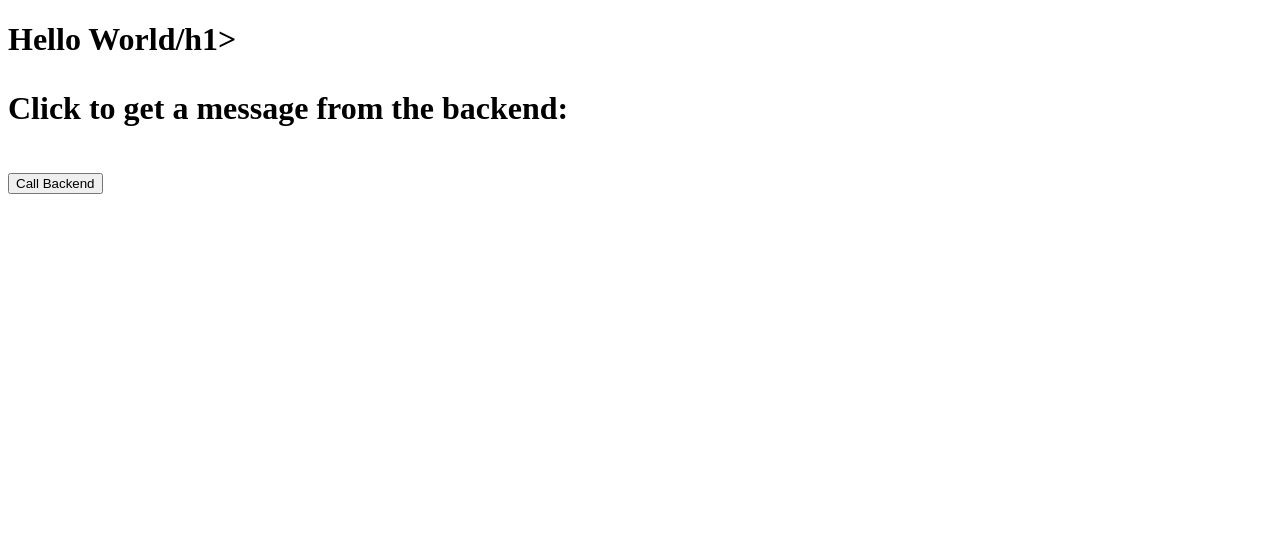
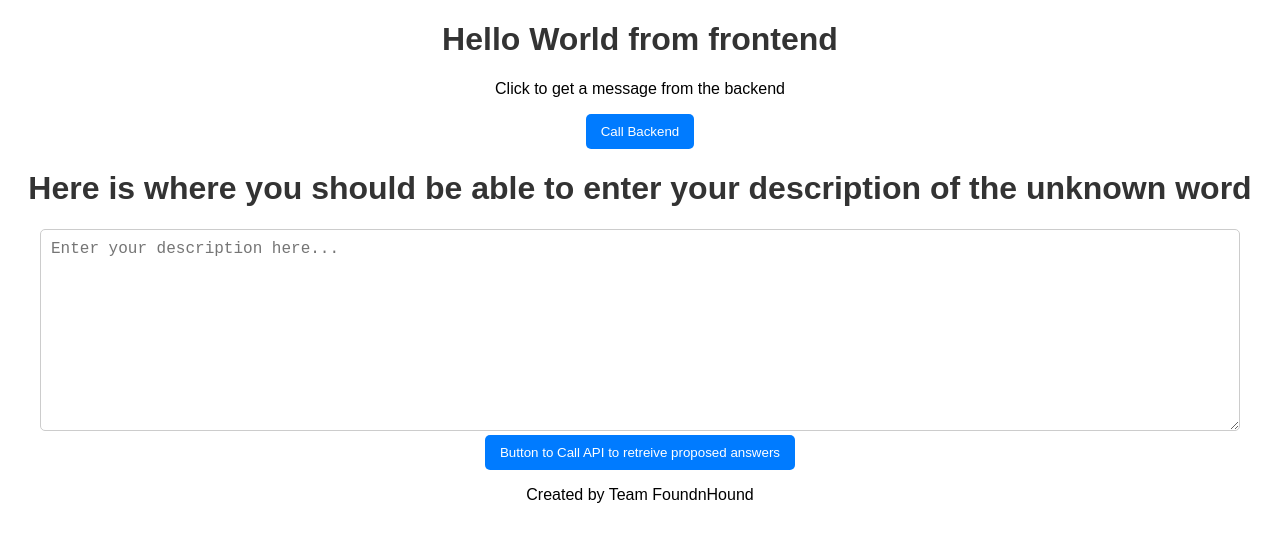
Before and after one commit to FoundnHound/ReverseSearch, a website: page public/index.html in a window 1280 px wide. Drawn offline with Linux system fonts and the light colour scheme.

Commit message:
A1
Added css file and added a bit more for inital prototype scheme may revist or change depending on capability for additions such as "sounds like", "spelled similar to", etc

```diff
--- a/public/index.html
+++ b/public/index.html
@@ -1,17 +1,31 @@
 <!DOCTYPE html>
 <html lang="en">
 <head>
+
   <meta charset="UTF-8">
+  <link rel="stylesheet" href="style.css">
   <title>Hello World</title>
+
 </head>
+
 <body>
-  <h1>Hello World/h1>
+  <h1>Hello World from frontend</h1>
 
-  <p>Click to get a message from the backend:</p>
+  <p>Click to get a message from the backend</p>
   <button onclick="getBackendMessage()">Call Backend</button>
 
   <p id="backend-message"></p>
 
+  <h1> Here is where you should be able to enter your description of the unknown word</h1>
+  <textarea id="description" rows="10" cols="100" placeholder="Enter your description here..."></textarea>
+  <br>
+
+  <button> Button to Call API to retreive proposed answers </button>
+
+  <br>
+  <p>
+    Created by Team FoundnHound
+  </p>
   <script>
     function getBackendMessage() {
       fetch('/api/hello')
@@ -22,4 +36,5 @@
     }
   </script>
 </body>
+
 </html>
--- /dev/null
+++ b/public/style.css
@@ -0,0 +1,26 @@
+body {
+      font-family: Arial, sans-serif;
+      margin: 20px;
+      text-align: center;
+    }
+    h1 {
+      color: #333;
+    }
+    button {
+      padding: 10px 15px;
+      background-color: #007BFF;
+      color: white;
+      border: none;
+      border-radius: 5px;
+      cursor: pointer;
+    }
+    button:hover {
+      background-color: #0056b3;
+    }
+    textarea {
+      width: 95%;
+      padding: 10px;
+      border: 1px solid #ccc;
+      border-radius: 5px;
+      font-size: 16px;
+    }
--- a/server.js
+++ b/server.js
@@ -5,7 +5,7 @@ const port = 3000;
 app.use(express.static('public'));
 
 app.get('/api/hello', (req, res) => {
-    res.json({ message: 'Hello, World!' });
+    res.json({ message: 'Hello, World! from Backend' });
     });
 
 app.listen(port, () => {
```
